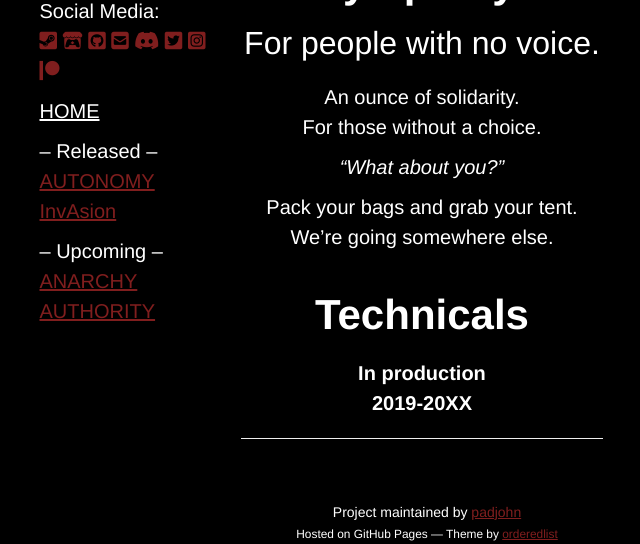
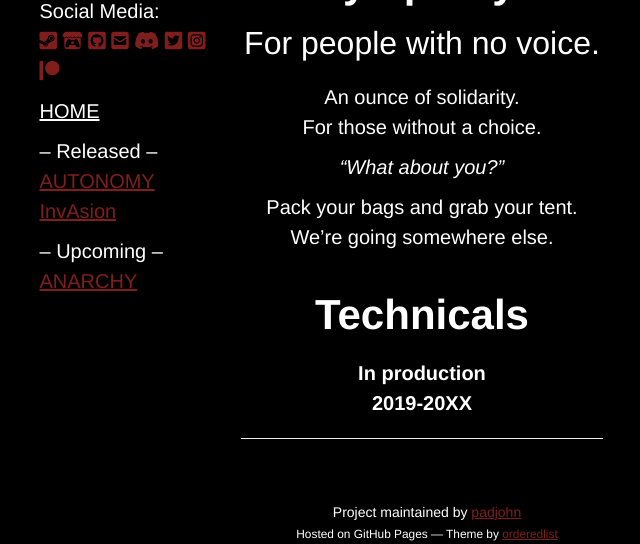
Before and after one commit to padjohn/norygami.github.io, a Jekyll site: the page built from index.md, in a window 1280 px wide, cut to the strip 415-959 px from the top of the page. Shown: the whole strip, without its empty margins (213-853 px from the left). Built offline with Jekyll 4.4.1, drawn with Linux system fonts in a browser that asks for light colours; nearby versions of some CDN libraries; our own code applies the rules of GitHub Pages for plain Markdown files.

Commit message:
Update default.html

```diff
--- a/_layouts/default.html
+++ b/_layouts/default.html
@@ -26,7 +26,6 @@
 				<option value="/sub/autonomy/autonomy">AUTONOMY</option>
 				<option value="/sub/autonomy/invasion/invasion">InvAsion</option>
 				<option value="/sub/anarchy/anarchy">ANARCHY</option>
-				<option value="/sub/authority/authority">AUTHORITY</option>
 			</select>
 		</div>
 	</div>
@@ -76,7 +75,6 @@
 						</p>
 						– Upcoming –</br>
 							<a href="/sub/anarchy/anarchy">ANARCHY</a></br>
-							<a href="/sub/authority/authority">AUTHORITY</a>
 					</header>
 				</div>
 			</div>
```
